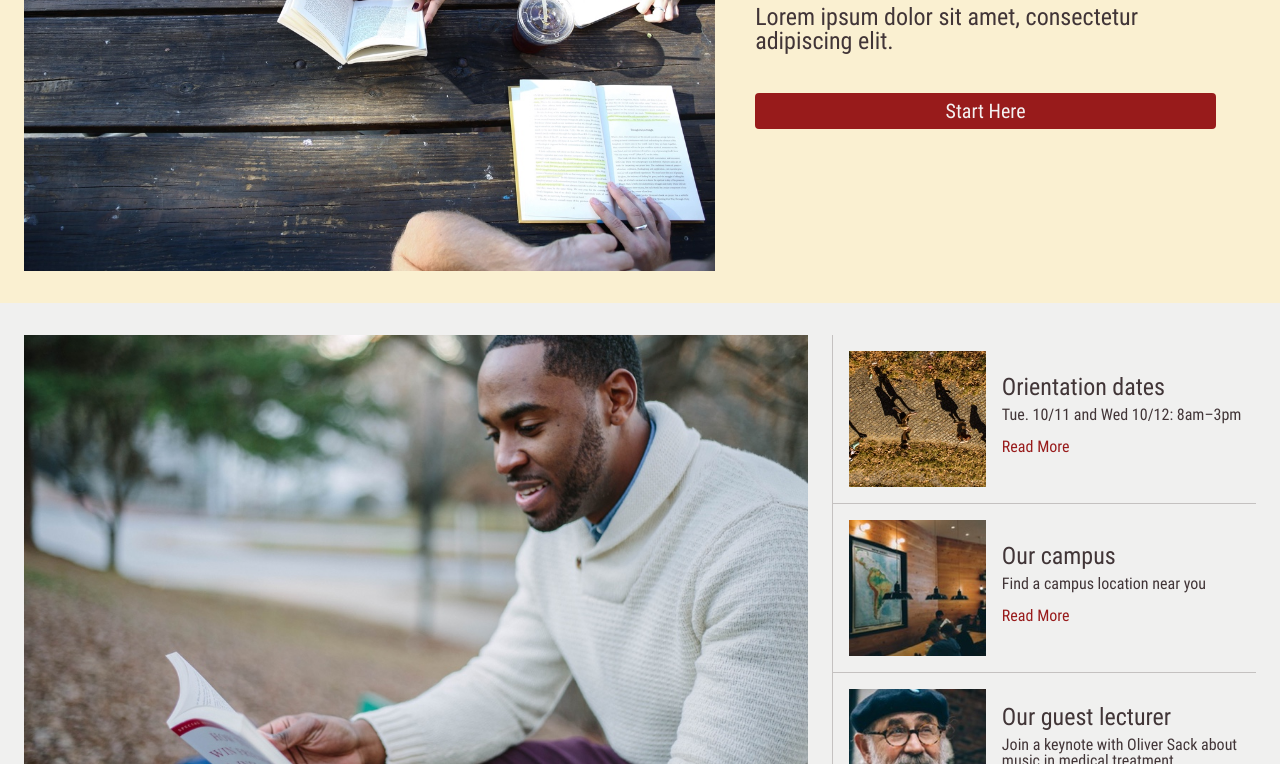
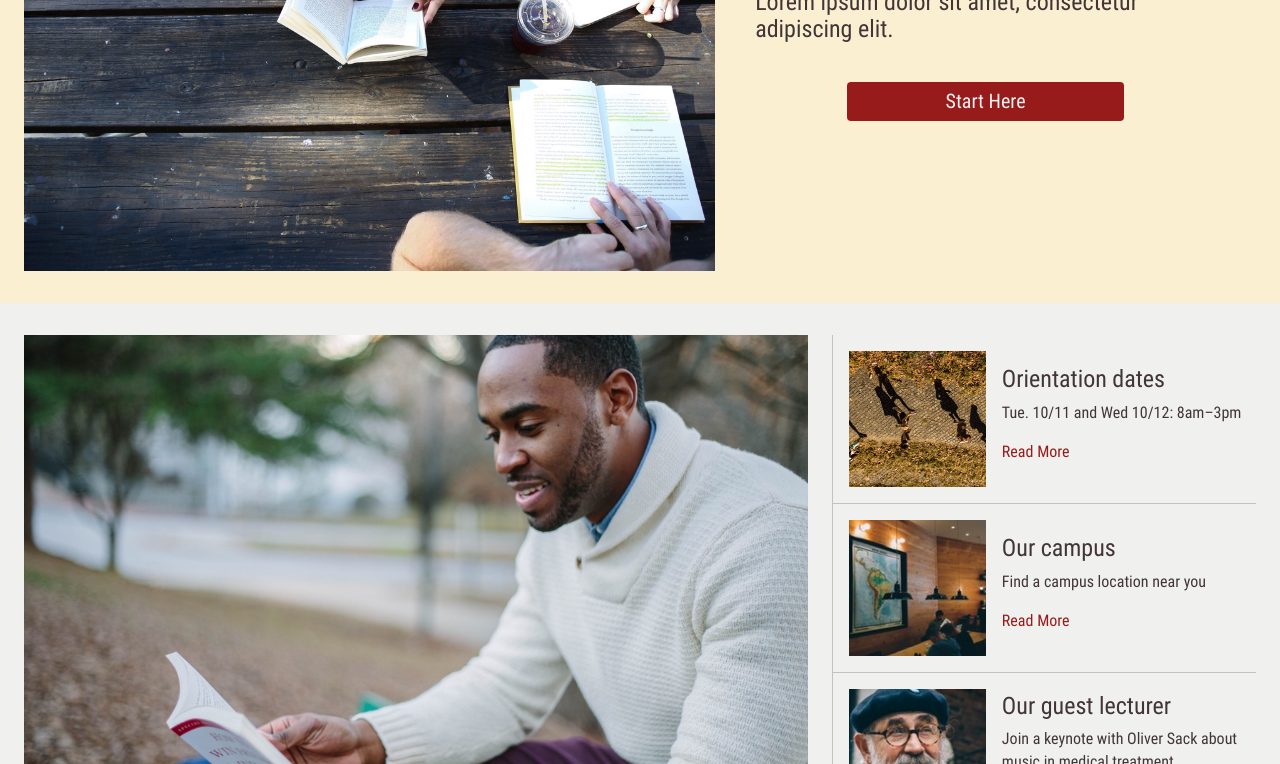
Before and after one commit to Zwartemis/ColmarAcademy, a plain HTML site: page index.html in a window 1280 px wide. Shown: the part 336-1100 px from the top of the page. Drawn offline with Linux system fonts and the light colour scheme; a web font is replaced by a local one.

Commit message:
added button style for large displays. Updated mobile response widths.

```diff
--- a/index.html
+++ b/index.html
@@ -44,9 +44,11 @@
         <div class="content">
           <h2>Learn something new every day</h2>
           <h3>Lorem ipsum dolor sit amet, consectetur adipiscing elit.</h3>
-          <div class="button">
-            <a href="#">Start Here</a>
-          </div>
+          <a href="#">
+            <div class="button">
+              <p>Start Here</p>
+            </div>
+          </a>
         </div>
       </div>
     </section>
--- a/resources/css/styles.css
+++ b/resources/css/styles.css
@@ -54,6 +54,7 @@ html {
 }
 
 body {
+  line-height: 1.45rem;
   color: hsl(350, 10%, 23%);
 }
 
@@ -66,6 +67,7 @@ img {
 h2 {
   font-family: 'Roboto Condensed', sans-serif;
   font-size: 2.5rem;
+  line-height: 2.5rem;
   font-weight: bold;
   margin-bottom: 1.5rem;
   padding: 2rem;
@@ -76,6 +78,7 @@ h2 {
 h3 {
   font-family: 'Roboto Condensed', sans-serif;
   font-size: 1.5rem;
+  line-height: 1.65rem;
 }
 
 p {
@@ -284,6 +287,7 @@ section:nth-child(2n+1) {
 
   .story {
     flex-direction: column;
+    width: 100%;
     height: 100%;
     margin: 1rem auto;
   }
@@ -343,6 +347,7 @@ section:nth-child(2n+1) {
     width: 100%;
     padding: 0.5rem;
     padding-right: 0;
+    padding-bottom: 0;
     margin-bottom: 1rem;
   }
 }
@@ -370,6 +375,7 @@ section:nth-child(2n+1) {
   padding: 0.5rem 0;
   text-align: center;
   border-radius: 0.25rem;
+  color: hsl(350, 10%, 95%);
   background-color: hsl(0, 70%, 35%);
   margin-top: 1.5rem;
   font-size: 1.25rem;
@@ -378,10 +384,6 @@ section:nth-child(2n+1) {
 .button:hover {
   background-color: hsl(0, 40%, 35%);
   font-weight: bold;
-}
-
-.button a {
-  color: hsl(350, 10%, 95%);
 }
 
 @media only screen and (max-width: 480px) {
@@ -399,7 +401,6 @@ section:nth-child(2n+1) {
   }
 
   .button {
-    border-radius: 0;
     margin: 1.5rem;
     margin-bottom: 2rem;
     padding: 1.5rem;
@@ -412,6 +413,13 @@ section:nth-child(2n+1) {
 
   .banner h3 {
     padding: 0 1.5rem;
+  }
+}
+
+@media only screen and (min-width: 1025px) {
+  .button {
+    width: 60%;
+    margin: 1.5rem auto;
   }
 }
 
```
